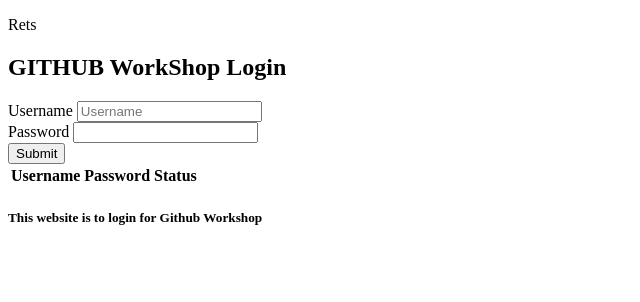
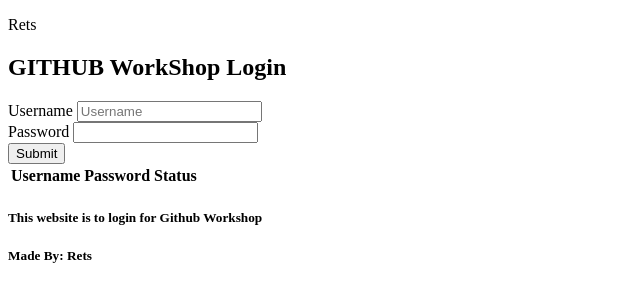
Before and after one commit to junnalyn112/Practice, a plain HTML site: page index.html in a window 1280 px wide. Shown: the full height of the page, 0-640 px from the left. Drawn offline with Linux system fonts and the light colour scheme.

Commit message:
added a paragraph into index.html

```diff
--- a/index.html
+++ b/index.html
@@ -31,5 +31,6 @@
     </table>
 
     <h5>This website is to login for Github Workshop</h5>
+    <h5>Made By: Rets</h5>
 </body>
 </html>
```
